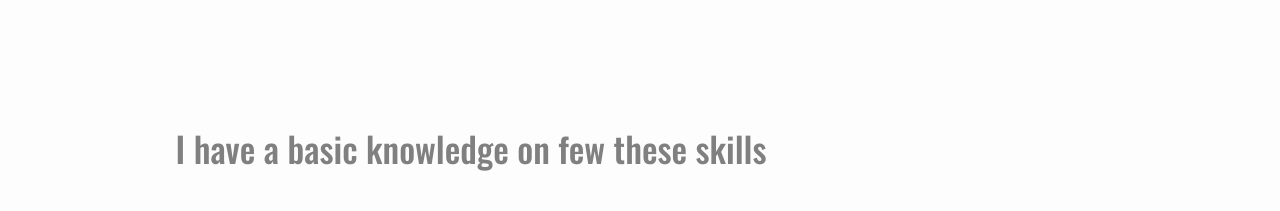
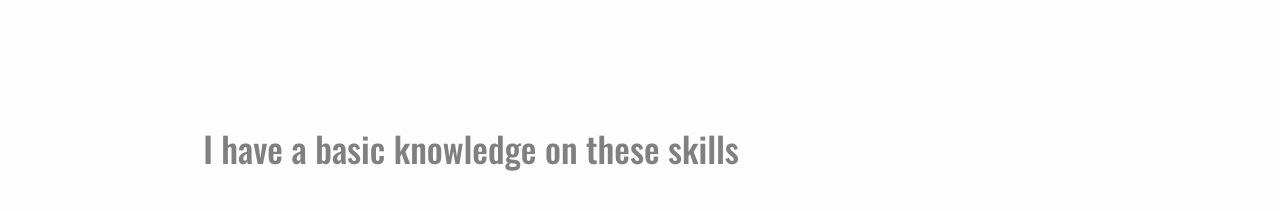
Before and after one commit to Joyal510/portfolio, a plain HTML site: page index.html in a window 1280 px wide. Shown: the part 573-784 px from the top of the page. Drawn offline with nearby package versions, Linux system fonts and the light colour scheme.

Commit message:
second section label changes

```diff
--- a/index.html
+++ b/index.html
@@ -48,7 +48,7 @@
 
     <section class="second-section">
       <label class="second-sectionText"
-        >I have a basic knowledge on few these skills</label
+        >I have a basic knowledge on these skills</label
       >
 
       <div class="box" data-animated="true">
```
